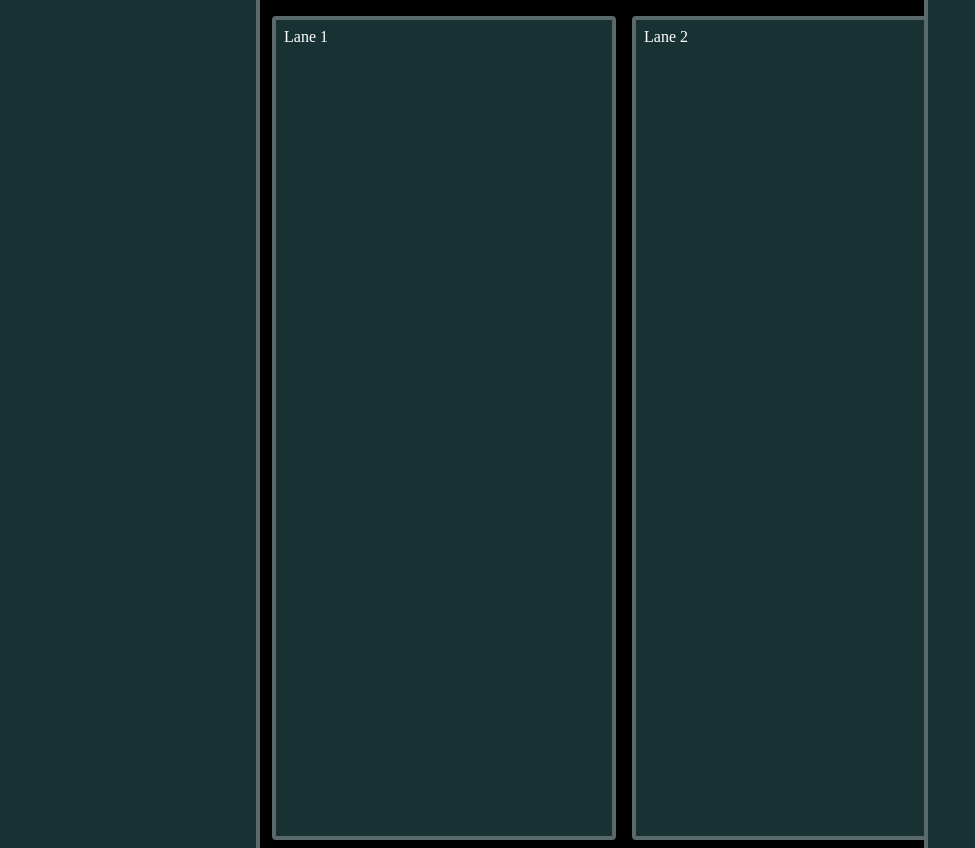
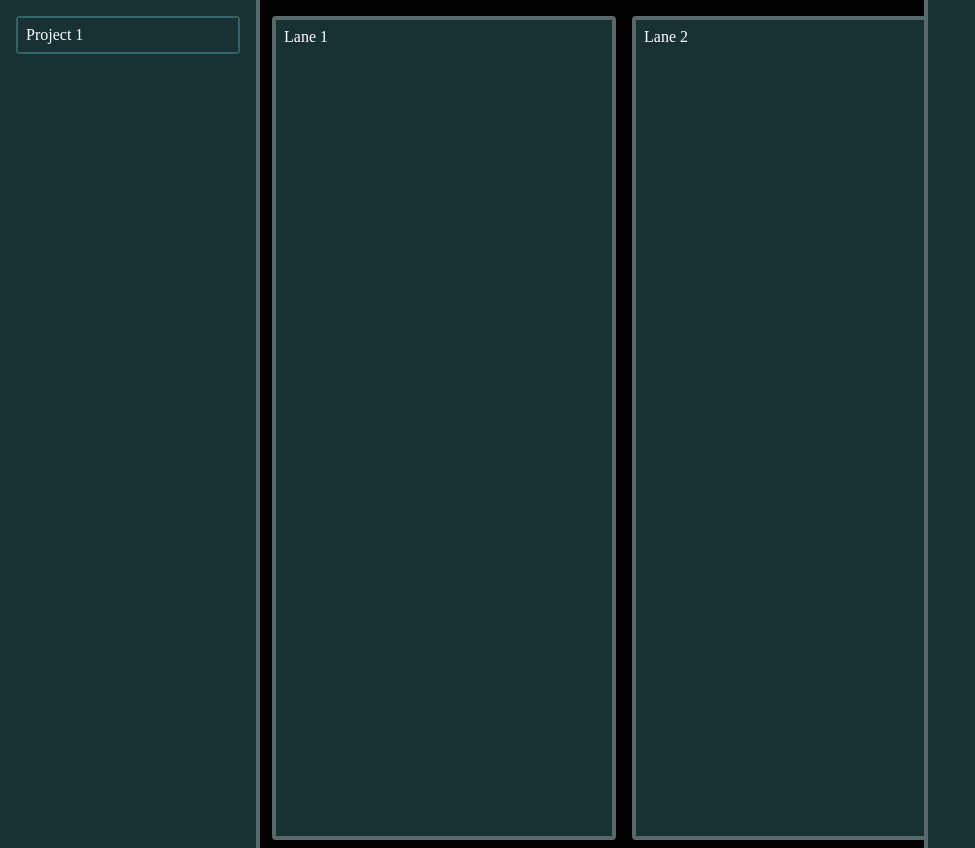
Before and after one commit to ZweiTinte/tickets-on-rails-frontend, a Vue app: page / in a window 1280 px wide. Shown: the top 848 px of the page, without its empty margins (0-975 px from the left). Built offline with nearby package versions, Linux system fonts and the light colour scheme.

Commit message:
project dropdown

```diff
--- a/src/assets/styles/_mixins.scss
+++ b/src/assets/styles/_mixins.scss
@@ -12,3 +12,17 @@
   display: flex;
   justify-content: center;
 }
+
+@mixin inputElement {
+  outline: none;
+  font-size: 1rem;
+  color: $white;
+  background-color: $itemBackground;
+}
+
+@mixin defaultHover {
+  &:hover {
+    background-color: $defaultHover;
+    color: $black;
+  }
+}
--- a/src/assets/styles/_variables.scss
+++ b/src/assets/styles/_variables.scss
@@ -2,3 +2,4 @@ $itemBorder: #5a6969;
 $itemBackground: #183133;
 $black: #000000;
 $white: #ffffff;
+$defaultHover: #326669;
--- a/src/assets/styles/main.scss
+++ b/src/assets/styles/main.scss
@@ -44,3 +44,32 @@ body {
   margin: 0.5rem;
   color: $white;
 }
+
+.dropdownBorder {
+  border-radius: 0.25rem;
+  border: 0.15rem solid $defaultHover;
+}
+
+.priority {
+  position: absolute;
+  right: 0;
+  z-index: 1;
+}
+
+.dropdown {
+  @include defaultHover;
+  @include inputElement;
+  width: 12.75rem;
+  padding: 0.5rem;
+  cursor: pointer;
+}
+
+.colLayout {
+  @include flexCenter;
+  flex-direction: column;
+  align-items: center;
+}
+
+.dropdownWrapper {
+  position: relative;
+}
--- /dev/null
+++ b/src/components/DropdownMenu.vue
@@ -0,0 +1,62 @@
+<template>
+  <div :class="dropdownStyle" ref="{ref}">
+    <div class="dropdown" v-on:click="setOpen(!open)">{{ selected }}</div>
+    <div v-if="open">
+      <div
+        class="dropdown"
+        v-for="item in dropdownItems"
+        :key="item.id"
+        v-on:click="onClick(item.value)"
+      >
+        {{ item.value }}
+      </div>
+    </div>
+  </div>
+</template>
+
+<script lang="ts">
+import { defineComponent } from "vue";
+
+export default defineComponent({
+  props: {
+    dropdownItem: { required: true, type: String },
+    dropdownData: {
+      required: true,
+      type: [Array, Object],
+    },
+  },
+  data() {
+    return {
+      selectedItem: this.dropdownItem,
+      dropdownItems: this.dropdownData,
+      open: false,
+      dropdownStyle: `colLayout dropdownBorder `,
+    };
+  },
+  methods: {
+    setOpen(openState: boolean) {
+      this.open = openState;
+      this.dropdownStyle = `colLayout dropdownBorder ${
+        this.open ? "priority" : ""
+      }`;
+    },
+    onClick(item: string) {
+      console.log(item);
+      this.selectedItem = (
+        this.dropdownItems as Array<{ id: number; value: string }>
+      ).filter(function (i) {
+        return i.value === item;
+      })[0].value;
+      this.$emit("itemSelected", this.selectedItem);
+      this.setOpen(false);
+    },
+  },
+  computed: {
+    selected() {
+      return this.selectedItem;
+    },
+  },
+});
+</script>
+
+<style lang="scss"></style>
--- a/src/components/LeftSidebar.vue
+++ b/src/components/LeftSidebar.vue
@@ -1,11 +1,36 @@
 <template>
-  <div class="leftSidebar"></div>
+  <div class="leftSidebar">
+    <div class="dropdownWrapper">
+      <DropdownMenu
+        @itemSlected="setItem"
+        :dropdownItem="selectedProject"
+        :dropdownData="projectList"
+      ></DropdownMenu>
+    </div>
+  </div>
 </template>
 
 <script lang="ts">
 import { defineComponent } from "vue";
+import DropdownMenu from "./DropdownMenu.vue";
 
-export default defineComponent({});
+export default defineComponent({
+  components: { DropdownMenu },
+  data() {
+    return {
+      selectedProject: "Project 1",
+      projectList: [
+        { id: 1, value: "Project 1" },
+        { id: 2, value: "Project 2" },
+      ],
+    };
+  },
+  methods: {
+    setItem(item: string) {
+      this.selectedProject = item;
+    },
+  },
+});
 </script>
 
 <style lang="scss"></style>
```
